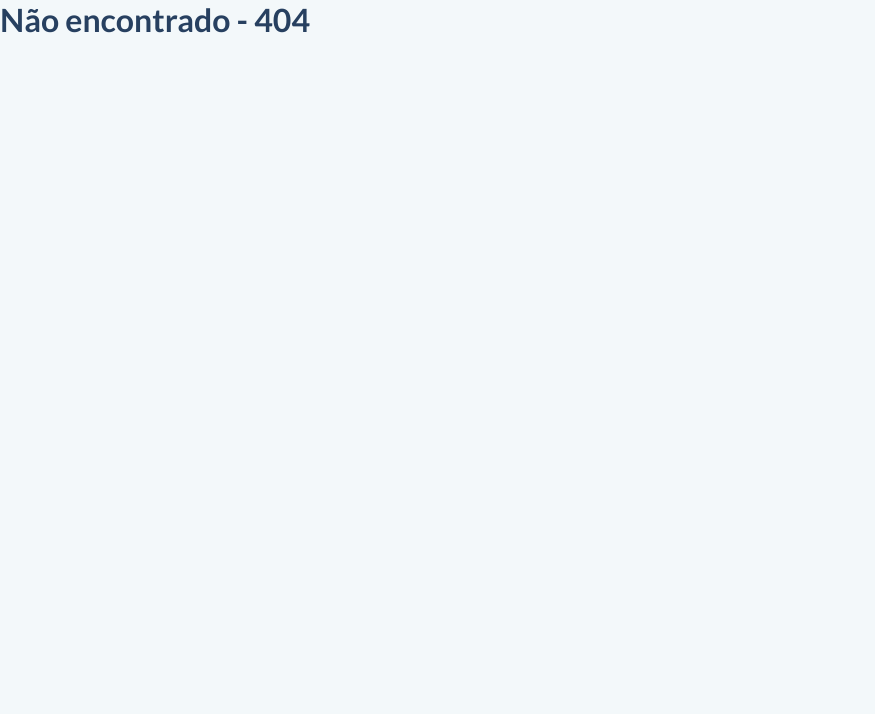
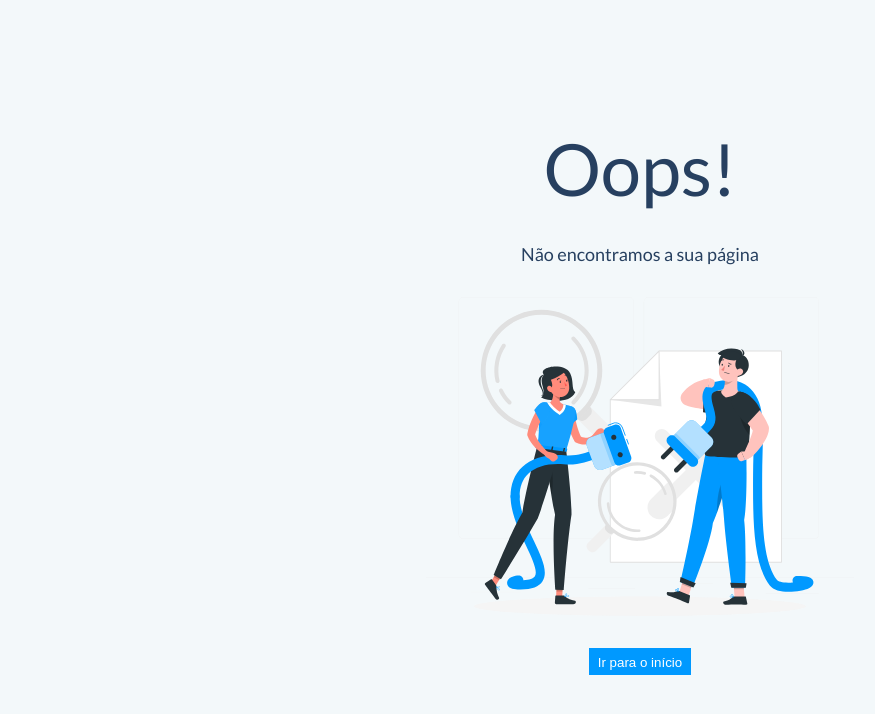
Before and after one commit to goodvandro/alganews-cms, a React (Create React App) app: page /home in a window 1280 px wide. Before the commit this address had no page. Shown: the top 714 px of the page, without its empty margins (0-875 px from the left). Built offline with nearby package versions, Linux system fonts and the light colour scheme; what react-markdown-editor-lite would draw is missing.

Commit message:
Improvment not fund view

```diff
--- a/package.json
+++ b/package.json
@@ -18,6 +18,7 @@
     "polished": "^4.2.2",
     "react": "^18.0.0",
     "react-chartjs-2": "2.11.1",
+    "react-confirm-alert": "^3.0.2",
     "react-dnd": "5.0.0",
     "react-dnd-html5-backend": "3.0.2",
     "react-dom": "^18.0.0",
--- a/src/app/views/NotFound404.view.tsx
+++ b/src/app/views/NotFound404.view.tsx
@@ -1,5 +1,37 @@
+import { useNavigate } from 'react-router-dom';
+import styled from 'styled-components';
+import notFound from '../../assets/not_found.svg';
+import Button from '../components/Button/Button';
+
 export default function NotFound404() {
-  return <div>
-    <h1>Não encontrado - 404</h1>
-  </div>
+  const navegate = useNavigate()
+
+  return <NotFound404Wrapper>
+    <span>Oops!</span>
+    <h1>Não encontramos a sua página</h1>
+    <img src={notFound} alt="Não encontrado" />
+    <Button
+      variant="primary"
+      label="Ir para o início"
+      onClick={(): void => navegate('/', { replace: true })}
+    />
+  </NotFound404Wrapper>
 }
+
+const NotFound404Wrapper = styled.div`
+  min-height: 100vh;
+  display: flex;
+  flex-direction: column;
+  justify-content: center;
+  align-items: center;
+  gap: 32px;
+
+  span {
+    font-size: 72px;
+  }
+
+  h1 {
+    font-size: 18px;
+    font-weight: 400;
+  }
+`
```
Also changed, not shown: 1 other file (tests, documents, lock files or other folders).
